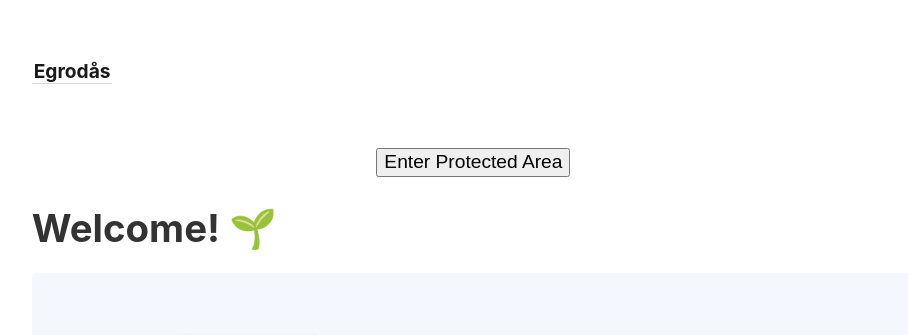
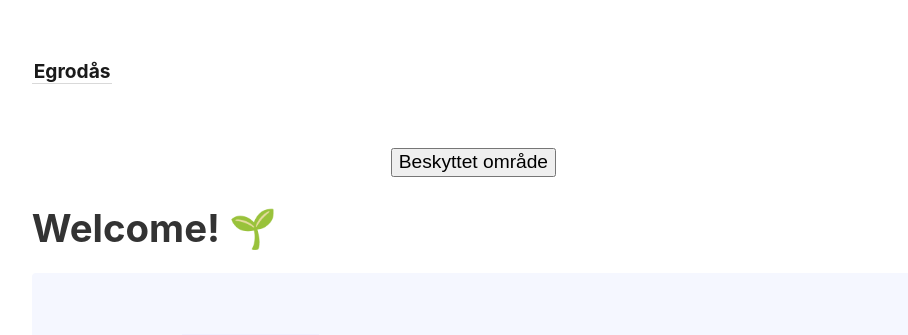
Before and after one commit to egrodaas/app, a Jekyll site: the page built from _pages/index.md, in a window 1280 px wide. Shown: the top 335 px of the page, without its empty margins (45-953 px from the left). Built offline with Jekyll 4.4.1, drawn with Linux system fonts in a browser that asks for light colours.

Commit message:
Update index.md

```diff
--- a/_pages/index.md
+++ b/_pages/index.md
@@ -4,7 +4,6 @@ title: Home
 id: home
 permalink: /
 ---
-
 
 <SCRIPT>
 function passWord() {
@@ -29,7 +28,7 @@ return " ";
 
 <CENTER>
 <FORM>
-<input type="button" value="Enter Protected Area" onClick="passWord()">
+<input type="button" value="Beskyttet område" onClick="passWord()">
 </FORM>
 </CENTER>
 
```
